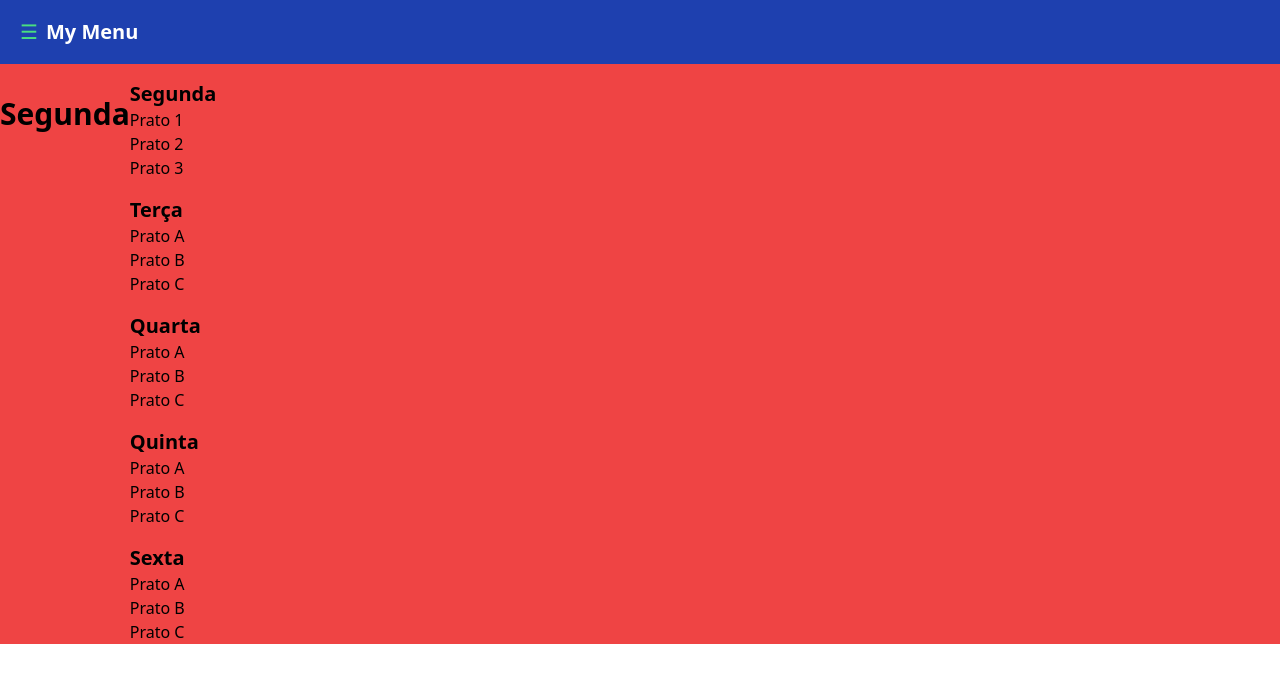
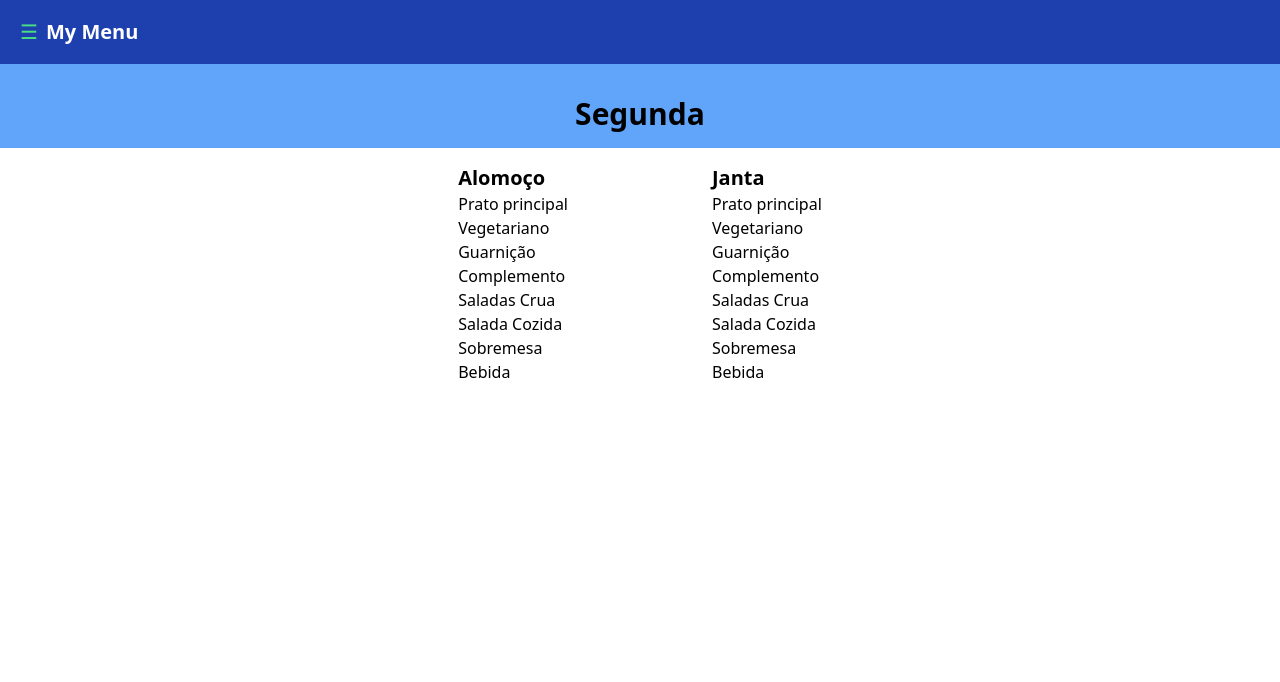
Before and after one commit to Projeto-Menu/mvr-front, a Vue app: page / in a window 1280 px wide. Shown: the top 682 px of the page. Built offline with nearby package versions, Linux system fonts and the light colour scheme.

Commit message:
Reajustando Cardapio

```diff
--- a/src/components/Cardapio.vue
+++ b/src/components/Cardapio.vue
@@ -1,9 +1,9 @@
 <template>
-  <div :class="{ 'ml-60': isSidebarVisible }" class="bg-red-500 flex">
-    <div class="flex justify-center">
+  <div :class="{ 'ml-60': isSidebarVisible }" class="flex flex-col">
+    <div class="flex justify-center bg-blue-400">
       <h2 class="text-3xl font-semibold mt-8 mb-4">Segunda</h2>
     </div>
-    <div>
+    <div class="flex justify-center gap-36">
       <div v-for="(dia, index) in diasSemana" :key="index">
         <h3 class="text-xl font-semibold mt-4">{{ dia.nome }}</h3>
         <ul>
@@ -13,12 +13,17 @@
         </ul>
       </div>
     </div>
-
   </div>
 </template>
 
 <script>
+import Carousel from 'primevue/carousel';
+
 export default {
+
+  components:{
+    Carousel,
+  },
   props: {
     isSidebarVisible: Boolean,
   },
@@ -27,24 +32,30 @@
     return {
       diasSemana: [
         {
-          nome: "Segunda",
-          pratos: ["Prato 1", "Prato 2", "Prato 3"],
+          nome: "Alomoço",
+          pratos: [
+            "Prato principal",
+            "Vegetariano",
+            "Guarnição",
+            "Complemento",
+            "Saladas Crua	",
+            "Salada Cozida	",
+            "Sobremesa",
+            "Bebida",
+          ],
         },
         {
-          nome: "Terça",
-          pratos: ["Prato A", "Prato B", "Prato C"],
-        },
-        {
-          nome: "Quarta",
-          pratos: ["Prato A", "Prato B", "Prato C"],
-        },
-        {
-          nome: "Quinta",
-          pratos: ["Prato A", "Prato B", "Prato C"],
-        },
-        {
-          nome: "Sexta",
-          pratos: ["Prato A", "Prato B", "Prato C"],
+          nome: "Janta",
+          pratos: [
+            "Prato principal",
+            "Vegetariano",
+            "Guarnição",
+            "Complemento",
+            "Saladas Crua	",
+            "Salada Cozida	",
+            "Sobremesa",
+            "Bebida",
+          ],
         },
         // Adicione os demais dias da semana com seus respectivos pratos
       ],
```
